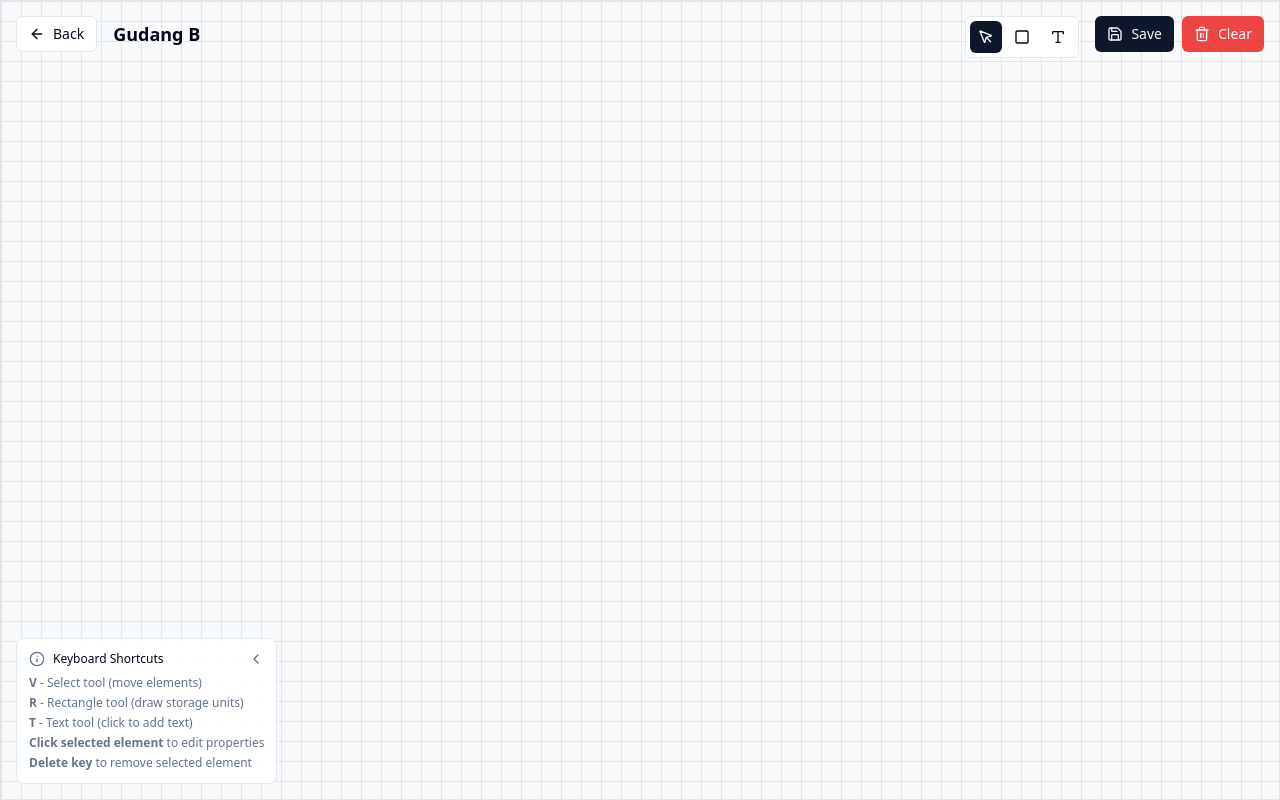
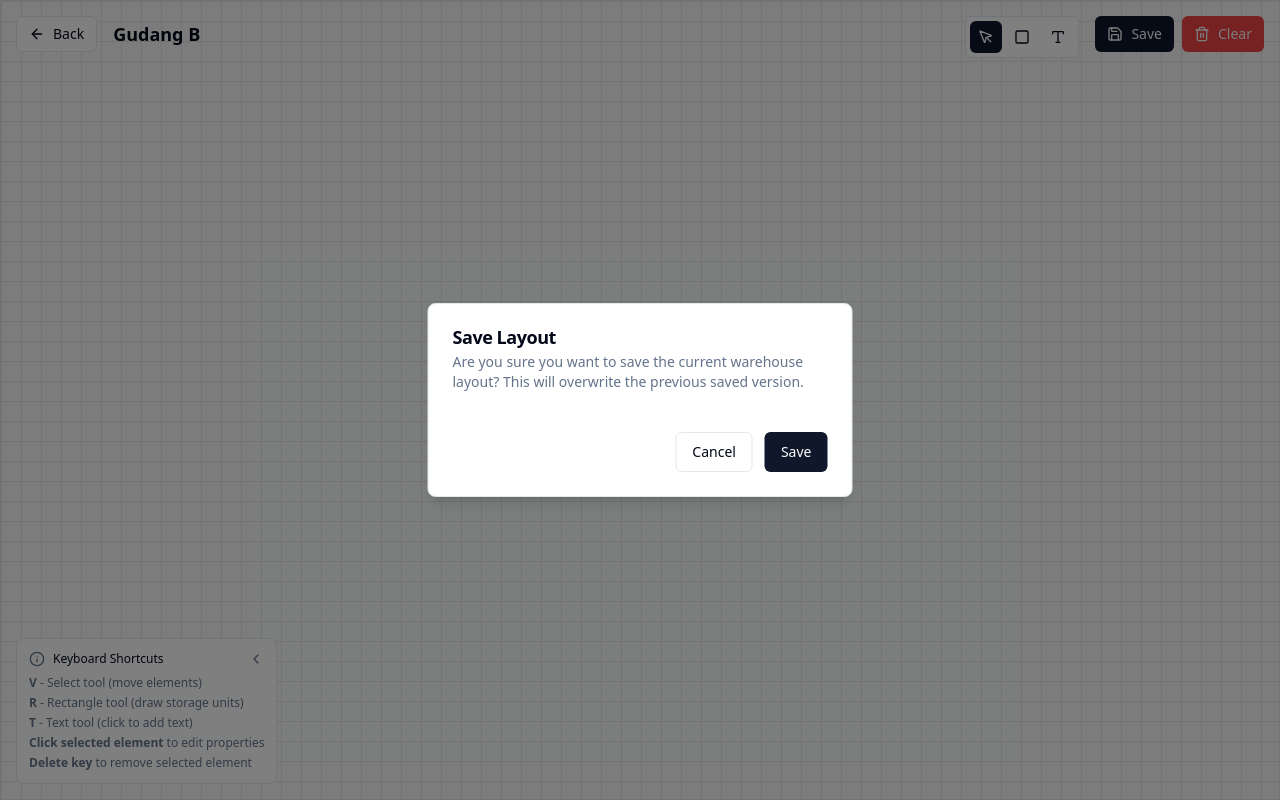
Before and after one commit to hafidh2001/CP-Antrean-Truck, a React (Vite) app: page /warehouse/2 in a window 1280 px wide. Both pictures are taken after a click on the button "Save". Built offline with nearby package versions, Linux system fonts and the light colour scheme.

Commit message:
feat: add ConfirmationModal component and integrate it into WarehouseFloorPlan and WarehouseToolbar for delete and save confirmations

```diff
--- /dev/null
+++ b/src/components/confirmationModal/index.tsx
@@ -0,0 +1,79 @@
+import { Dialog, DialogContent, DialogDescription, DialogHeader, DialogTitle } from '@/components/ui/dialog';
+import { Button } from '@/components/ui/button';
+import type { ReactNode } from 'react';
+
+export interface ConfirmationModalProps {
+  isShown: boolean;
+  toggle: (open?: boolean) => void;
+  title: string;
+  description?: ReactNode;
+  onConfirm?: () => void | Promise<void>;
+  onCancel?: () => void;
+  confirmText?: string;
+  cancelText?: string;
+  confirmVariant?: 'default' | 'destructive' | 'outline' | 'secondary' | 'ghost' | 'link';
+  cancelVariant?: 'default' | 'destructive' | 'outline' | 'secondary' | 'ghost' | 'link';
+  isLoading?: boolean;
+  showCloseIcon?: boolean;
+}
+
+export const ConfirmationModal = ({
+  isShown,
+  toggle,
+  title,
+  description,
+  onConfirm,
+  onCancel,
+  confirmText = 'Yes',
+  cancelText = 'No',
+  confirmVariant = 'default',
+  cancelVariant = 'outline',
+  isLoading = false,
+}: ConfirmationModalProps) => {
+  const handleConfirm = async () => {
+    if (onConfirm) {
+      await onConfirm();
+    }
+    if (!isLoading) {
+      toggle(false);
+    }
+  };
+
+  const handleCancel = () => {
+    if (onCancel) {
+      onCancel();
+    }
+    toggle(false);
+  };
+
+  return (
+    <Dialog open={isShown} onOpenChange={toggle}>
+      <DialogContent className="sm:max-w-[425px]">
+        <DialogHeader>
+          <DialogTitle>{title}</DialogTitle>
+          {description && (
+            <DialogDescription>
+              {description}
+            </DialogDescription>
+          )}
+        </DialogHeader>
+        <div className="flex justify-end gap-3 mt-6">
+          <Button
+            variant={cancelVariant}
+            onClick={handleCancel}
+            disabled={isLoading}
+          >
+            {cancelText}
+          </Button>
+          <Button
+            variant={confirmVariant}
+            onClick={handleConfirm}
+            disabled={isLoading}
+          >
+            {isLoading ? 'Processing...' : confirmText}
+          </Button>
+        </div>
+      </DialogContent>
+    </Dialog>
+  );
+};
--- a/src/components/ui/dialog.tsx
+++ b/src/components/ui/dialog.tsx
@@ -68,3 +68,30 @@ export function DialogTitle({
     />
   )
 }
+
+export function DialogDescription({
+  className,
+  ...props
+}: React.HTMLAttributes<HTMLParagraphElement>) {
+  return (
+    <p
+      className={cn("text-sm text-muted-foreground", className)}
+      {...props}
+    />
+  )
+}
+
+export function DialogFooter({
+  className,
+  ...props
+}: React.HTMLAttributes<HTMLDivElement>) {
+  return (
+    <div
+      className={cn(
+        "flex flex-col-reverse sm:flex-row sm:justify-end sm:space-x-2",
+        className
+      )}
+      {...props}
+    />
+  )
+}
--- /dev/null
+++ b/src/hooks/useModal.ts
@@ -0,0 +1,30 @@
+import { useState } from 'react';
+
+export type TModalProps = {
+  toggle: (open?: boolean) => void;
+  isShown: boolean;
+};
+
+const useModal = (): Pick<TModalProps, 'isShown' | 'toggle'> => {
+  const [isShown, setIsShown] = useState<boolean>(false);
+
+  /**
+   * Toggle modal visibility
+   * @param value - Optional boolean value to set the modal state
+   * @returns void
+   */
+  const toggle = (value?: any) =>
+    setIsShown((prev) => {
+      if (typeof value === 'boolean') {
+        return value;
+      }
+      return !prev;
+    });
+
+  return {
+    isShown,
+    toggle,
+  };
+};
+
+export default useModal;
--- a/src/pages/warehouseDetail/_components/WarehouseFloorPlan.tsx
+++ b/src/pages/warehouseDetail/_components/WarehouseFloorPlan.tsx
@@ -9,6 +9,8 @@ import { IStorageUnit, ITextElement, IDrawingRect, TAnyStorageUnit } from '@/typ
 import { ElementTypeEnum, StorageTypeEnum } from '@/types';
 import { isStorageUnit, isTextElement } from '@/functions/warehouseHelpers';
 import { cn } from '@/lib/utils';
+import useModal from '@/hooks/useModal';
+import { ConfirmationModal } from '@/components/confirmationModal';
 
 
 export const WarehouseFloorPlan = () => {
@@ -32,6 +34,10 @@ export const WarehouseFloorPlan = () => {
   const [isDrawing, setIsDrawing] = useState(false);
   const [drawingRect, setDrawingRect] = useState<IDrawingRect | null>(null);
   const containerRef = useRef<HTMLDivElement>(null);
+  const { isShown: isShownDelete, toggle: toggleDelete } = useModal();
+  const { isShown: isShownStack, toggle: toggleStack } = useModal();
+  const [pendingDelete, setPendingDelete] = useState<TAnyStorageUnit | null>(null);
+  const [pendingStack, setPendingStack] = useState<{ unit: IStorageUnit; overlappedUnit: IStorageUnit } | null>(null);
 
   const sensors = useSensors(
     useSensor(PointerSensor, {
@@ -75,8 +81,9 @@ export const WarehouseFloorPlan = () => {
 
         // Check for overlap and offer stacking
         const overlappedUnit = checkOverlap(unit, boundedX, boundedY);
-        if (overlappedUnit && window.confirm(`Stack on top of ${overlappedUnit.name}?`)) {
-          stackUnits(unit.id, overlappedUnit.id);
+        if (overlappedUnit) {
+          setPendingStack({ unit, overlappedUnit });
+          toggleStack(true);
         } else {
           moveUnit(unit.id, boundedX, boundedY);
         }
@@ -215,10 +222,9 @@ export const WarehouseFloorPlan = () => {
       // Delete shortcut
       if (e.key === 'Delete') {
         if (selectedUnit && !dialogOpen && !textDialogOpen) {
-          if (window.confirm(`Delete ${selectedUnit.name}?`)) {
-            removeUnit(selectedUnit.id);
-            selectUnit(null);
-          }
+          e.preventDefault();
+          setPendingDelete(selectedUnit);
+          toggleDelete(true);
         }
       }
     };
@@ -327,6 +333,48 @@ export const WarehouseFloorPlan = () => {
           }
         }}
       />
+
+      <ConfirmationModal
+        isShown={isShownDelete}
+        toggle={toggleDelete}
+        title="Delete Element"
+        description={pendingDelete ? `Are you sure you want to delete "${pendingDelete.name}"? This action cannot be undone.` : ''}
+        onConfirm={() => {
+          if (pendingDelete) {
+            removeUnit(pendingDelete.id);
+            selectUnit(null);
+            setPendingDelete(null);
+          }
+        }}
+        confirmText="Delete"
+        cancelText="Cancel"
+        confirmVariant="destructive"
+      />
+
+      <ConfirmationModal
+        isShown={isShownStack}
+        toggle={toggleStack}
+        title="Stack Storage Units"
+        description={pendingStack ? `Do you want to stack this unit on top of "${pendingStack.overlappedUnit.name}"?` : ''}
+        onConfirm={() => {
+          if (pendingStack) {
+            stackUnits(pendingStack.unit.id, pendingStack.overlappedUnit.id);
+            setPendingStack(null);
+          }
+        }}
+        onCancel={() => {
+          if (pendingStack) {
+            const { unit } = pendingStack;
+            const boundedX = Math.max(0, Math.min(unit.x, layout.width - unit.width));
+            const boundedY = Math.max(0, Math.min(unit.y, layout.height - unit.height));
+            moveUnit(unit.id, boundedX, boundedY);
+            setPendingStack(null);
+          }
+        }}
+        confirmText="Stack"
+        cancelText="Cancel"
+        confirmVariant="default"
+      />
     </div>
   );
 };
--- a/src/pages/warehouseDetail/_components/WarehouseToolbar.tsx
+++ b/src/pages/warehouseDetail/_components/WarehouseToolbar.tsx
@@ -1,12 +1,16 @@
 import { Button } from '@/components/ui/button';
 import { useMultiWarehouseStore } from '@/store/multiWarehouseStore';
 import { Save, Trash2, Type, Square, MousePointer } from 'lucide-react';
+import useModal from '@/hooks/useModal';
+import { ConfirmationModal } from '@/components/confirmationModal';
 
 export const WarehouseToolbar = () => {
   const multiStore = useMultiWarehouseStore();
   const { toolMode, setToolMode, currentWarehouse, updateWarehouseLayout, saveWarehouseToStorage } = multiStore;
+  const { isShown: isShownSave, toggle: toggleSave } = useModal();
+  const { isShown: isShownClear, toggle: toggleClear } = useModal();
 
-  const handleSave = () => {
+  const handleSaveConfirm = () => {
     if (currentWarehouse) {
       saveWarehouseToStorage(currentWarehouse.id);
 
@@ -19,18 +23,17 @@ export const WarehouseToolbar = () => {
     }
   };
 
-  const handleClear = () => {
-    if (confirm('Are you sure you want to clear all storage units?')) {
+  const handleClearConfirm = () => {
     if (currentWarehouse) {
       updateWarehouseLayout(currentWarehouse.id, {
         storageUnits: [],
       });
     }
-    }
   };
 
 
   return (
+    <>
       <div className="absolute top-4 right-4 z-10 flex gap-2">
         <div className="flex gap-1 bg-background border rounded-md p-1 mr-2">
           <Button
@@ -61,14 +64,37 @@ export const WarehouseToolbar = () => {
             <Type className="h-4 w-4" />
           </Button>
         </div>
-      <Button onClick={handleSave} size="sm">
+        <Button onClick={() => toggleSave(true)} size="sm">
           <Save className="h-4 w-4 mr-2" />
           Save
         </Button>
-      <Button onClick={handleClear} variant="destructive" size="sm">
+        <Button onClick={() => toggleClear(true)} variant="destructive" size="sm">
           <Trash2 className="h-4 w-4 mr-2" />
           Clear
         </Button>
       </div>
+
+      <ConfirmationModal
+        isShown={isShownSave}
+        toggle={toggleSave}
+        title="Save Layout"
+        description="Are you sure you want to save the current warehouse layout? This will overwrite the previous saved version."
+        onConfirm={handleSaveConfirm}
+        confirmText="Save"
+        cancelText="Cancel"
+        confirmVariant="default"
+      />
+
+      <ConfirmationModal
+        isShown={isShownClear}
+        toggle={toggleClear}
+        title="Clear All Storage Units"
+        description="Are you sure you want to clear all storage units? This action cannot be undone."
+        onConfirm={handleClearConfirm}
+        confirmText="Clear All"
+        cancelText="Cancel"
+        confirmVariant="destructive"
+      />
+    </>
   );
 };
```
Lines whose indentation alone changed are shown as unchanged.
